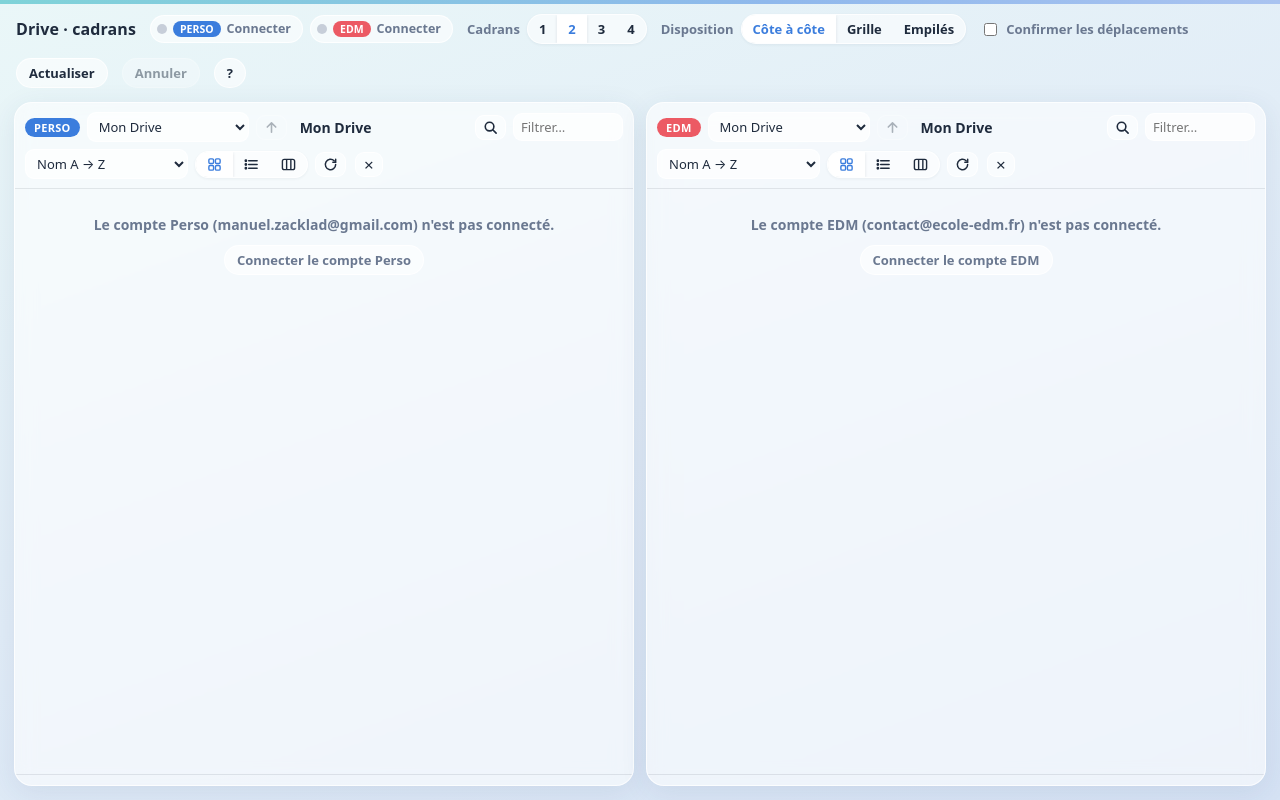
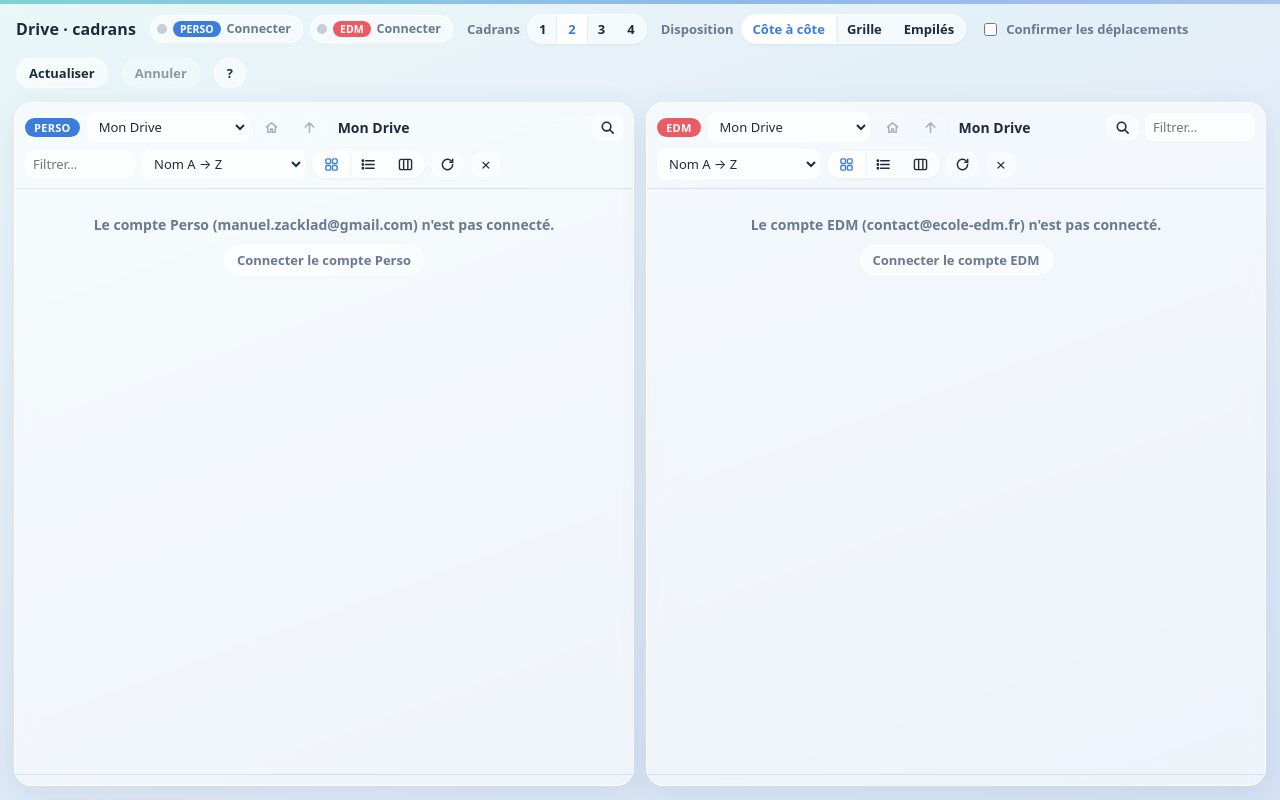
Before and after one commit to M-experience/drive-cadrans, a plain HTML site: page index.html in a window 1280 px wide. Drawn offline with Linux system fonts and the light colour scheme.

Commit message:
Bouton maison et flèche haut : retour à Mon Drive depuis Favoris, Partagés, etc.
Co-Authored-By: Claude Opus 5.5 <noreply@anthropic.com>
Claude-Session: https://claude.ai/code/session_018JXvjFkjW8xBfi4kLBwBBQ

```diff
--- a/index.html
+++ b/index.html
@@ -233,7 +233,7 @@ const PAL = {
 const doFetch = (...a) => (window.__MOCK_FETCH || fetch)(...a);
 const gis = () => window.__MOCK_GOOGLE || window.google;
 const APP_URL = location.origin + location.pathname;
-const APP_VERSION = "2026-11-01.2";
+const APP_VERSION = "2026-11-01.3";
 /* Mise à jour automatique : GitHub Pages garde la page en cache 10 min, on vérifie s'il existe une version plus récente */
 (async () => {
   try {
@@ -272,6 +272,7 @@ const ICON = {
   list:'<svg width="15" height="15" viewBox="0 0 16 16" fill="none" stroke="currentColor" stroke-width="1.6" stroke-linecap="round"><path d="M5 4h9M5 8h9M5 12h9"/><circle cx="2" cy="4" r=".7" fill="currentColor"/><circle cx="2" cy="8" r=".7" fill="currentColor"/><circle cx="2" cy="12" r=".7" fill="currentColor"/></svg>',
   grid:'<svg width="15" height="15" viewBox="0 0 16 16" fill="none" stroke="currentColor" stroke-width="1.5"><rect x="2" y="2" width="5" height="5" rx="1.3"/><rect x="9" y="2" width="5" height="5" rx="1.3"/><rect x="2" y="9" width="5" height="5" rx="1.3"/><rect x="9" y="9" width="5" height="5" rx="1.3"/></svg>',
   cols:'<svg width="15" height="15" viewBox="0 0 16 16" fill="none" stroke="currentColor" stroke-width="1.5"><rect x="1.5" y="2.5" width="13" height="11" rx="2"/><path d="M6 2.5v11M10.5 2.5v11"/></svg>',
+  home:'<svg width="15" height="15" viewBox="0 0 16 16" fill="none" stroke="currentColor" stroke-width="1.6" stroke-linecap="round" stroke-linejoin="round"><path d="M2.5 7.5 8 3l5.5 4.5"/><path d="M4 6.5V13h3V9.5h2V13h3V6.5"/></svg>',
   up:'<svg width="15" height="15" viewBox="0 0 16 16" fill="none" stroke="currentColor" stroke-width="1.7" stroke-linecap="round" stroke-linejoin="round"><path d="M8 13V3M3.5 7.5 8 3l4.5 4.5"/></svg>',
   search:'<svg width="15" height="15" viewBox="0 0 16 16" fill="none" stroke="currentColor" stroke-width="1.7" stroke-linecap="round"><circle cx="7" cy="7" r="4.6"/><path d="M10.4 10.4L14 14"/></svg>',
   refresh:'<svg width="15" height="15" viewBox="0 0 16 16" fill="none" stroke="currentColor" stroke-width="1.6" stroke-linecap="round"><path d="M13.5 8a5.5 5.5 0 1 1-1.6-3.9"/><path d="M13.5 2.5v3h-3"/></svg>'
@@ -1111,7 +1112,10 @@ function renderPane(i){
       S.pins.filter(x => x.acct === a).map(x => h("option", {value:a + "|pin:" + x.id, selected:acct === a && rootId === x.id}, "★ " + clean(x.title))))),
     (!VIRT[rootId] && !rootId.startsWith("drive:") && !S.pins.some(x => x.acct === acct && x.id === rootId)) ? h("option", {value:acct + "|pin:" + rootId, selected:true}, clean(p.path[0].title)) : null);
   const chip = h("span", {class:"space " + acct, title:acctName(acct)}, ACCTS[acct].label.toUpperCase());
-  const up = h("button", {class:"ibtn", title:"Dossier parent", disabled:p.path.length < 2, html:ICON.up, onclick:() => goTo(i, p.path.length - 2)});
+  const toMyDrive = () => { p.path = [rootEntry(acct, "root")]; p.preview = null; sel[i].clear(); if (srch[i].open) { srch[i].open = false; srch[i].q = ""; srch[i].results = null; srch[i].seq++; } renderPane(i); loadPane(i); save(); };
+  const atMyDrive = p.path.length === 1 && rootId === "root";
+  const home = h("button", {class:"ibtn", title:"Revenir à Mon Drive " + ACCTS[acct].label, disabled:atMyDrive && !srch[i].open, html:ICON.home, onclick:toMyDrive});
+  const up = h("button", {class:"ibtn", title:p.path.length < 2 ? "Revenir à Mon Drive" : "Dossier parent", disabled:atMyDrive, html:ICON.up, onclick:() => p.path.length < 2 ? toMyDrive() : goTo(i, p.path.length - 2)});
   const crumbs = h("div", {class:"crumbs"});
   p.path.forEach((c, k) => {
     if (k) crumbs.append(h("span", {class:"sep"}, "›"));
@@ -1129,7 +1133,7 @@ function renderPane(i){
   const z = srch[i];
   const loupe = h("button", {class:"ibtn" + (z.open ? " on" : ""), title:"Rechercher dans tout le Drive " + ACCTS[acct].label, html:ICON.search, onclick:() => toggleSearch(i)});
   const closeBtn = S.count > 1 ? h("button", {class:"ibtn pclose", title:"Fermer ce cadran", onclick:() => closePane(i)}, "×") : null;
-  el.append(h("div", {class:"pane-head"}, chip, rootSel, up, crumbs, loupe, filt, sortSel, modes, refresh, closeBtn));
+  el.append(h("div", {class:"pane-head"}, chip, rootSel, home, up, crumbs, loupe, filt, sortSel, modes, refresh, closeBtn));
   if (z.open) {
     const inp = h("input", {type:"search", value:z.q, placeholder:"Rechercher dans tout le Drive " + ACCTS[acct].label + "…",
       oninput:e => { z.q = e.target.value; queueSearch(i); },
```
